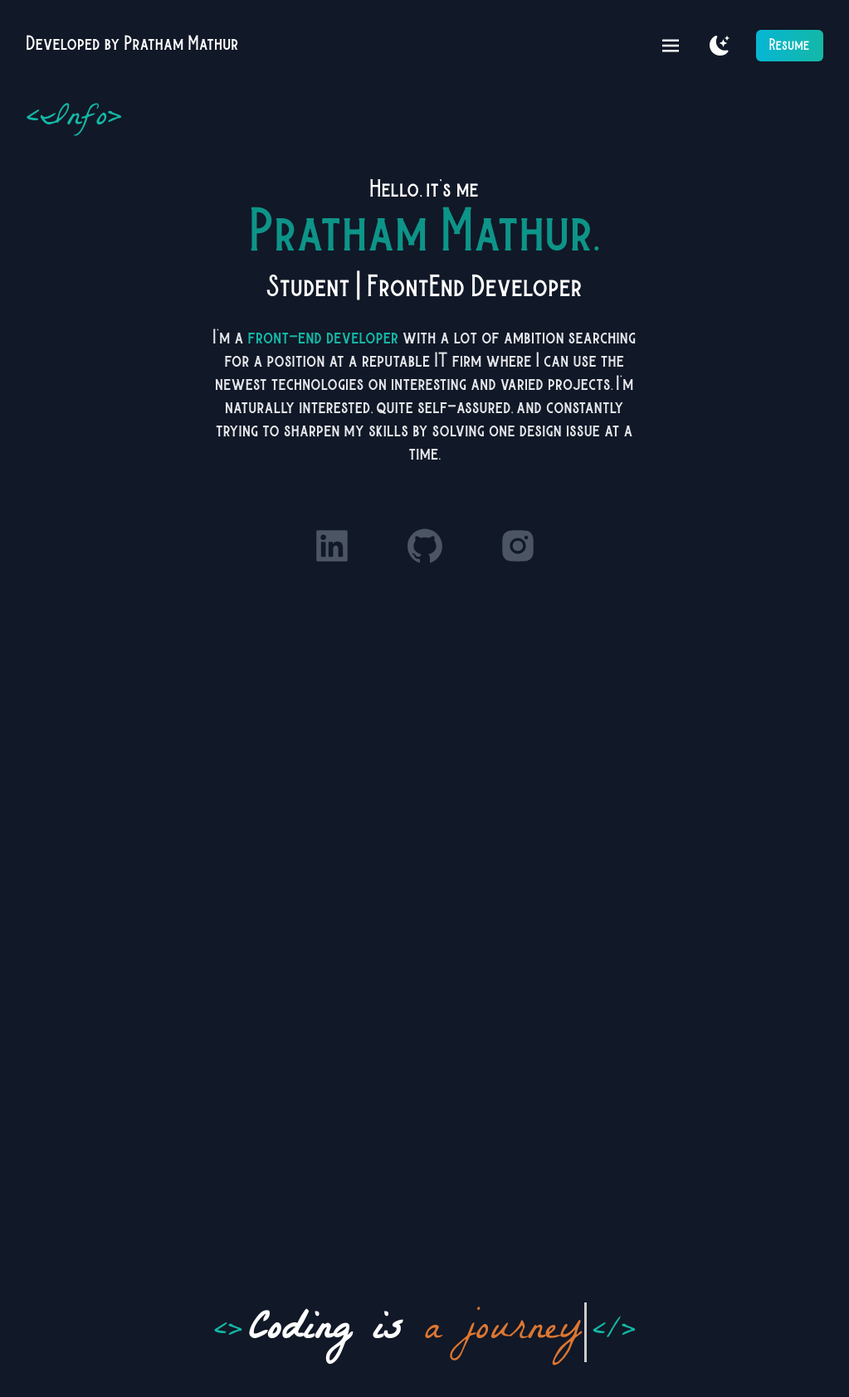
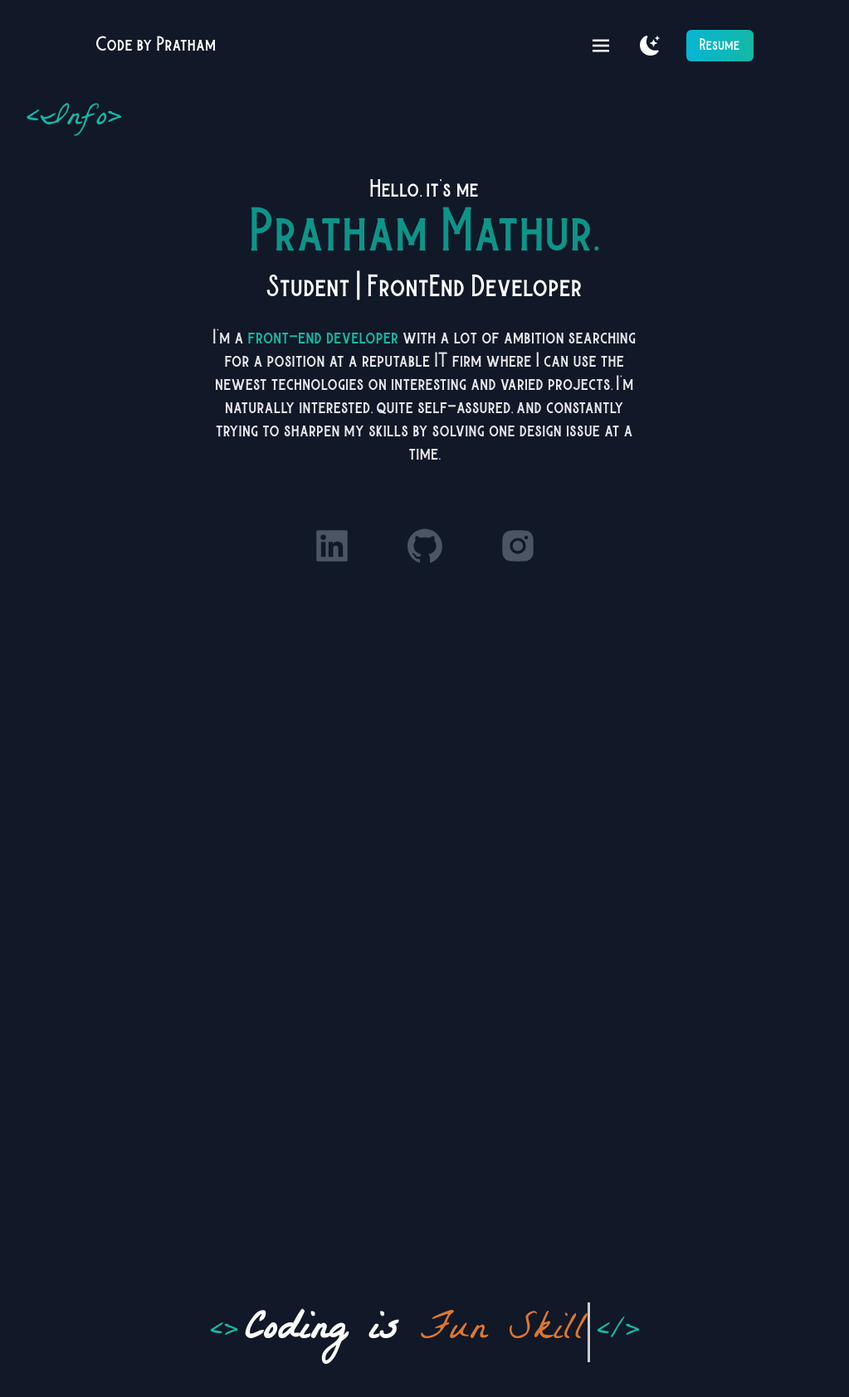
Before and after one commit to PrathamMathur11/Personal-Portfolio-NextJS, a Next.js app: page / in a window 1280 px wide. Shown: the top 1684 px of the page at 83% size, without its empty margins (128-1151 px from the left). Built offline with nearby package versions, Linux system fonts and the light colour scheme.

Commit message:
updated headerstyles

```diff
--- a/pages/index.js
+++ b/pages/index.js
@@ -27,7 +27,8 @@ export default function Home() {
   // const typedTextSpan = document.querySelector(".typed-text");
   // const cursorSpan = document.querySelector(".cursor");
 
-  const textArray = ["hard", "fun", "a journey", "LIFE"];
+  // const textArray = ["hard", "fun", "a journey", "LIFE"];
+  const textArray = ["Fun Skill"];
   const typingDelay = 200;
   const erasingDelay = 100;
   const newTextDelay = 2000; // Delay between current and next text
@@ -87,11 +88,11 @@ export default function Home() {
         <link rel="icon" href="/favicon.ico" />
       </Head>
 
-      <main className="bg-white px-10 md:px-20 lg:px-40 dark:bg-gray-900 z-10">
-        <header className="sticky top-0 py-10 mb-1 flex justify-between dark:text-white  bg-white dark:bg-gray-900">
-          <h1 className="text-xl font-burtons">Developed by Pratham Mathur</h1>
+      <header id="header-id" className="sticky top-0 py-10 dark:text-white  bg-white dark:bg-gray-900">
+        <nav className="flex justify-around items-center mb-1 max-w-7xl mr-auto ml-auto pl-5 pr-5">
+          <h1 className="text-xl font-burtons">Code by Pratham</h1>
           <div className="navbar-links bg-white dark:bg-gray-900">
-            <ul className="flex items-center">
+            <ul className="flex items-center text-center">
               <li className="hover:-translate-y-2 transition-all hover:underline">
                 <a href="#info-section" className="hover:text-teal-500">
                   Info
@@ -103,16 +104,21 @@ export default function Home() {
                 </a>
               </li>
               <li className="hover:-translate-y-2 transition-all hover:underline">
+                <a href="#work-section" className="hover:text-teal-500">
+                  Work Experience
+                </a>
+              </li>
+              <li className="hover:-translate-y-2 transition-all hover:underline">
                 <a
                   href="#personal-projects-section"
                   className="hover:text-teal-500"
                 >
-                  Portfolio Projects
+                  Projects
                 </a>
               </li>
               <li className="hover:-translate-y-2 transition-all hover:underline">
-                <a href="#work-section" className="hover:text-teal-500">
-                  Work Experience
+                <a href="#contact" className="hover:text-teal-500">
+                  Contact
                 </a>
               </li>
             </ul>
@@ -154,7 +160,10 @@ export default function Home() {
               </a>
             </li>
           </ul>
-        </header>
+        </nav>
+      </header>
+
+      <main className="bg-white px-10 md:px-20 lg:px-40 dark:bg-gray-900 z-10">
         {/* Home Section */}
         <section
           className="min-h-screen"
@@ -362,7 +371,7 @@ export default function Home() {
         {/* Personal Projects Section */}
         <section id="personal-projects-section">
           <span className="text-teal-500 new-font">
-            &lt;Portfolio Projects&gt;
+            &lt;Projects&gt;
           </span>
           <div className="">
             {/* <h3 className="text-3xl py-1 dark:text-white">
@@ -416,7 +425,7 @@ export default function Home() {
             &lt;/Portfolio Projects&gt;
           </span> */}
         </section>
-        <section>
+        <section id="contact">
           {/* <Contact /> */}
           <div className='wrapper text-3xl pt-36 px-0 pb-20 text-center'>
             <h2 className='dark:text-white mb-10'>Contact Me</h2>
--- a/styles/globals.css
+++ b/styles/globals.css
@@ -2,7 +2,7 @@
 @tailwind components;
 @tailwind utilities;
 
-*{
+* {
   box-sizing: border-box;
 }
 
@@ -13,8 +13,16 @@ body {
   font-family: "burtons", sans-serif;
 }
 
+body {
+  cursor: none;
+}
+
 ::-webkit-scrollbar {
   display: none;
+}
+
+header#header-id {
+  z-index: 10000;
 }
 
 a {
@@ -65,6 +73,7 @@ section {
   align-items: center;
   justify-content: center;
   padding: 5%;
+  top: 80%;
   /* top: -100%; */
   opacity: 0;
   z-index: 100;
@@ -87,13 +96,12 @@ section {
 }
 
 .details ul li::marker {
-  content: '✅';
+  content: "✅";
 }
 
 .navbar-links ul li a {
   font-size: 2.5rem;
 }
-
 
 #personal-projects-section {
   overflow: visible;
@@ -128,11 +136,21 @@ section {
   animation: none;
 }
 @keyframes blink {
-  0%  { background-color: #ccc; }
-  49% { background-color: #ccc; }
-  50% { background-color: transparent; }
-  99% { background-color: transparent; }
-  100%  { background-color: #ccc; }
+  0% {
+    background-color: #ccc;
+  }
+  49% {
+    background-color: #ccc;
+  }
+  50% {
+    background-color: transparent;
+  }
+  99% {
+    background-color: transparent;
+  }
+  100% {
+    background-color: #ccc;
+  }
 }
 
 /* .form-inputs */
```
Also changed, not shown: public/assets/OIP.jpg (added).
